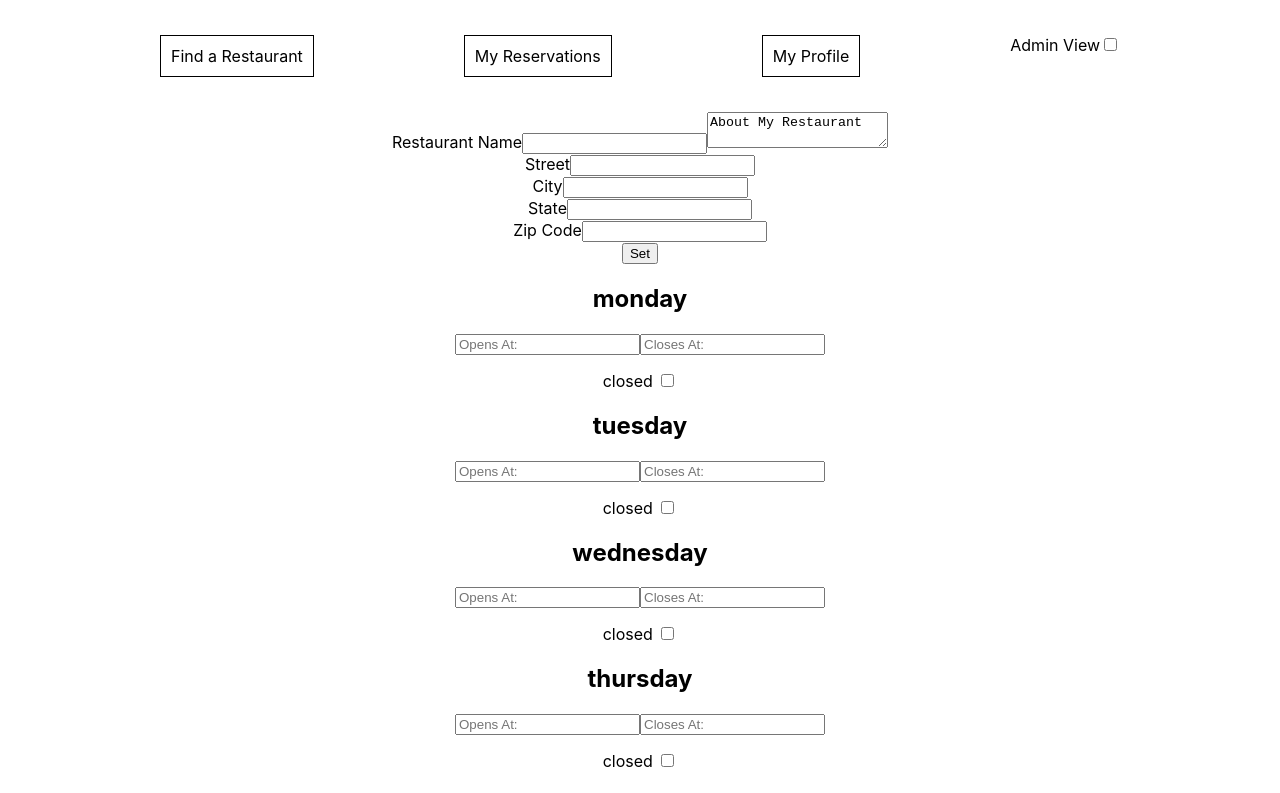
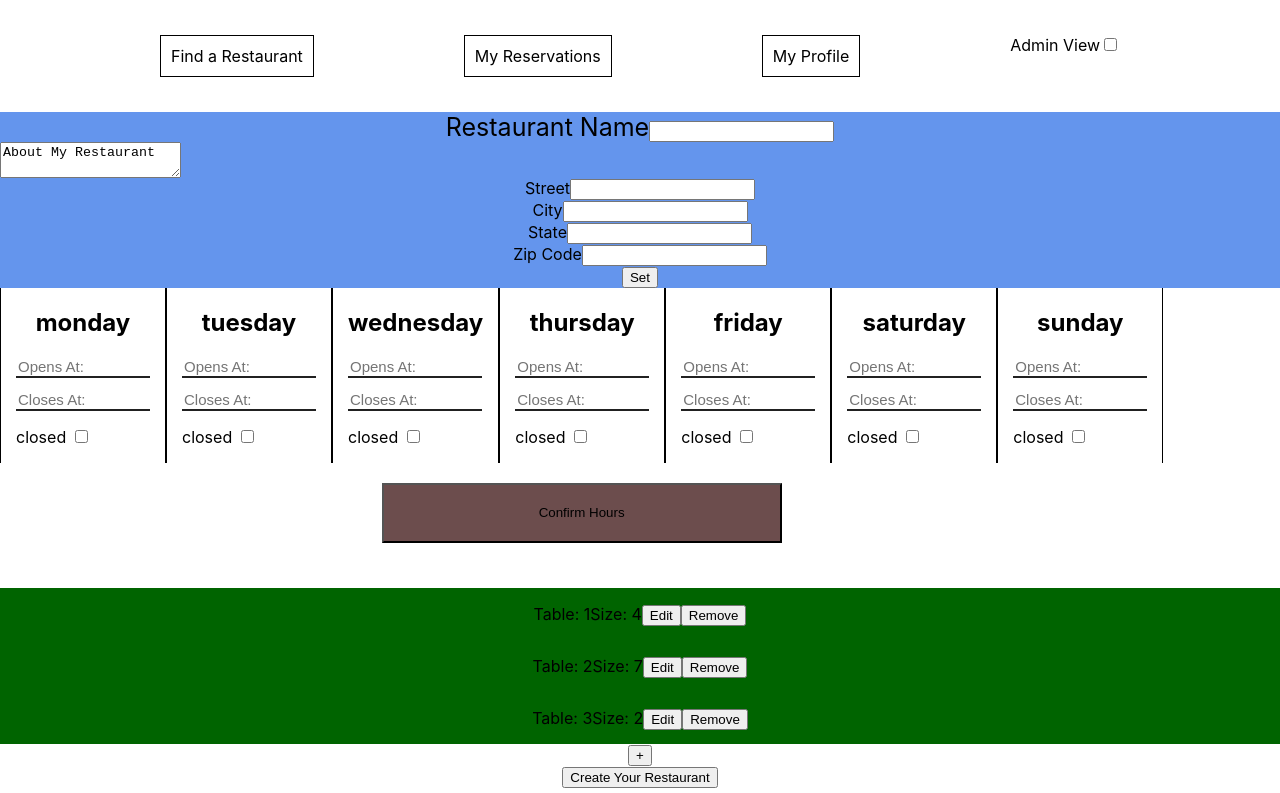
Before and after one commit to HostlessApp/Hostless-App, a React (Create React App) app in the folder hostless/: page /new in a window 1280 px wide. Shown: the top 793 px of the page. Built offline with nearby package versions, Linux system fonts and the light colour scheme.

Commit message:
formwork complete

```diff
--- a/hostless/src/App.js
+++ b/hostless/src/App.js
@@ -32,7 +32,8 @@ const [restaurantList, setRestaurantList] = useState([])
   function createRestaurant(data) {
     const payload = data;
     console.log(payload)
-    axios.post("http://localhost:3000/restaurants", payload).then((res) => console.log(res));
+    axios.post("http://localhost:3000/restaurants", payload)
+        .then((res) => console.log(res));
   }
 
   function createUser(data) {
--- a/hostless/src/components/Restaurant/AddRestaurant.js
+++ b/hostless/src/components/Restaurant/AddRestaurant.js
@@ -1,4 +1,3 @@
-import axios from 'axios';
 import React, { useState } from 'react';
 import AboutRestaurant from './AboutRestaurant';
 import DaysForm from './DaysForm';
--- a/hostless/src/index.css
+++ b/hostless/src/index.css
@@ -11,3 +11,90 @@ code {
   font-family: source-code-pro, Menlo, Monaco, Consolas, 'Courier New',
     monospace;
 }
+
+.settingHours {
+
+    display: flex;
+    /* width: 70%; */
+    height: 300px;
+}
+.confirmHours {
+    margin-top: 20px;
+    width: 400px;
+    height: 60px;
+    position: relative;
+    transform: translate(-50%, 0);
+    left: 50%;
+    align-self: center;
+    display: block;
+    background-color: rgb(108, 77, 77);
+}
+.padding-top {
+    margin-top: 10px;
+}
+
+.adminDay {
+    text-align: center;
+    display: inline-block;
+    padding: 0 15px;
+    border-left: solid black 1px;
+    border-right: solid black 1px;
+}
+
+.alignCenter {
+    text-align: center;
+}
+.dayHolder {
+    display: block;
+    text-align: center;
+    padding-top: 7px;
+}
+
+.isOpen {
+    text-align: left;
+    padding-right: 5px;
+}
+
+.checkbox {
+    padding-left: 5px;
+}
+
+.timeForm {
+    text-align: left;
+    font-size: 15px;
+    display: block;
+    border: none;
+    margin-top: 12px;
+    border-bottom: solid 2px rgb(33, 33, 33);
+    width: 130px;
+    /* border-bottom: solid black 2px; */
+}
+
+.aboutRestaurant {
+    background-color: cornflowerblue;
+}
+
+.ph-restaurant {
+    font-size: 25px;
+}
+#description {
+    display: block;
+}
+.adrs {
+    display: block;
+}
+.tableFormList {
+    background-color: darkgreen;
+}
+.tableElem {
+    display: inline-block;
+}
+#tableNumber {
+    width: 40px;
+}
+#size {
+    width: 40px;
+}
+.tableSubmit {
+    display: inline;
+}
```
Also changed, not shown: hostless/src/components/Restaurant/AddressForm.js (deleted, +0 -51 lines).
